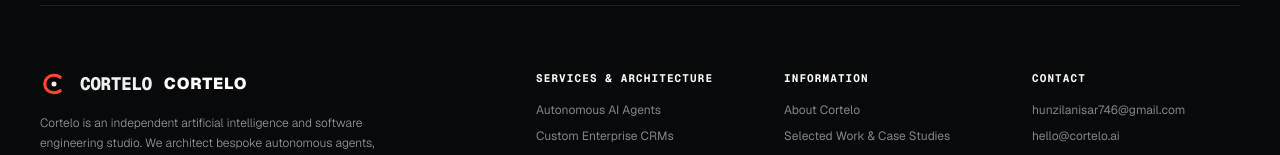
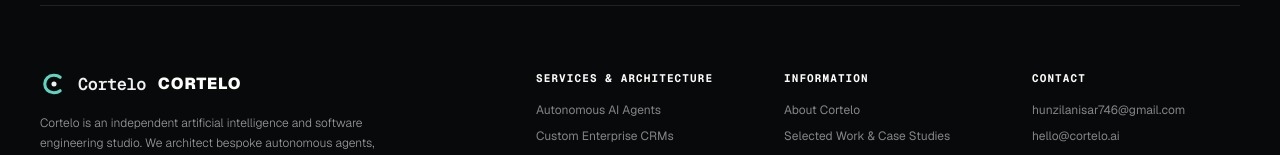
Before and after one commit to HunzilaRajput746/Cortelo, a Next.js app: page /work in a window 1280 px wide. Shown: the part 3125-3280 px from the top of the page. Built offline with nearby package versions, Linux system fonts and the light colour scheme.

Commit message:
feat(brand): teal arc mark that turns on hover

```diff
--- a/src/components/BrandLogo.tsx
+++ b/src/components/BrandLogo.tsx
@@ -5,23 +5,24 @@ interface BrandLogoProps {
   showWordmark?: boolean;
 }
 
+/** The C-arc mark. On hover of its parent link the arc turns a quarter. */
 export default function BrandLogo({ className = "w-7 h-7", showWordmark = true }: BrandLogoProps) {
   return (
-    <div className="flex items-center gap-3 group">
-      <svg className={className} viewBox="0 0 100 100" fill="none" xmlns="http://www.w3.org/2000/svg">
-        <path
-          d="M72 26 C60 16 38 16 26 28 C14 40 14 60 26 72 C38 84 60 84 72 74"
-          stroke="#FF4533"
-          strokeWidth="11"
-          strokeLinecap="round"
-        />
-        <circle cx="50" cy="50" r="9" fill="#F2F0EA" />
+    <span className="flex items-center gap-2.5 group/logo">
+      <svg className={className} viewBox="0 0 100 100" fill="none" xmlns="http://www.w3.org/2000/svg" aria-hidden="true">
+        <g className="origin-center transition-transform duration-700 ease-[cubic-bezier(0.16,1,0.3,1)] group-hover/logo:rotate-90">
+          <path
+            d="M72 26 C60 16 38 16 26 28 C14 40 14 60 26 72 C38 84 60 84 72 74"
+            stroke="var(--accent)"
+            strokeWidth="11"
+            strokeLinecap="round"
+          />
+        </g>
+        <circle cx="50" cy="50" r="9" fill="var(--text)" />
       </svg>
       {showWordmark && (
-        <span className="font-extrabold text-lg tracking-[-0.03em] uppercase text-cortelo-text">
-          Cortelo
-        </span>
+        <span className="font-semibold text-[17px] tracking-[-0.03em] text-[var(--text)]">Cortelo</span>
       )}
-    </div>
+    </span>
   );
 }
```
